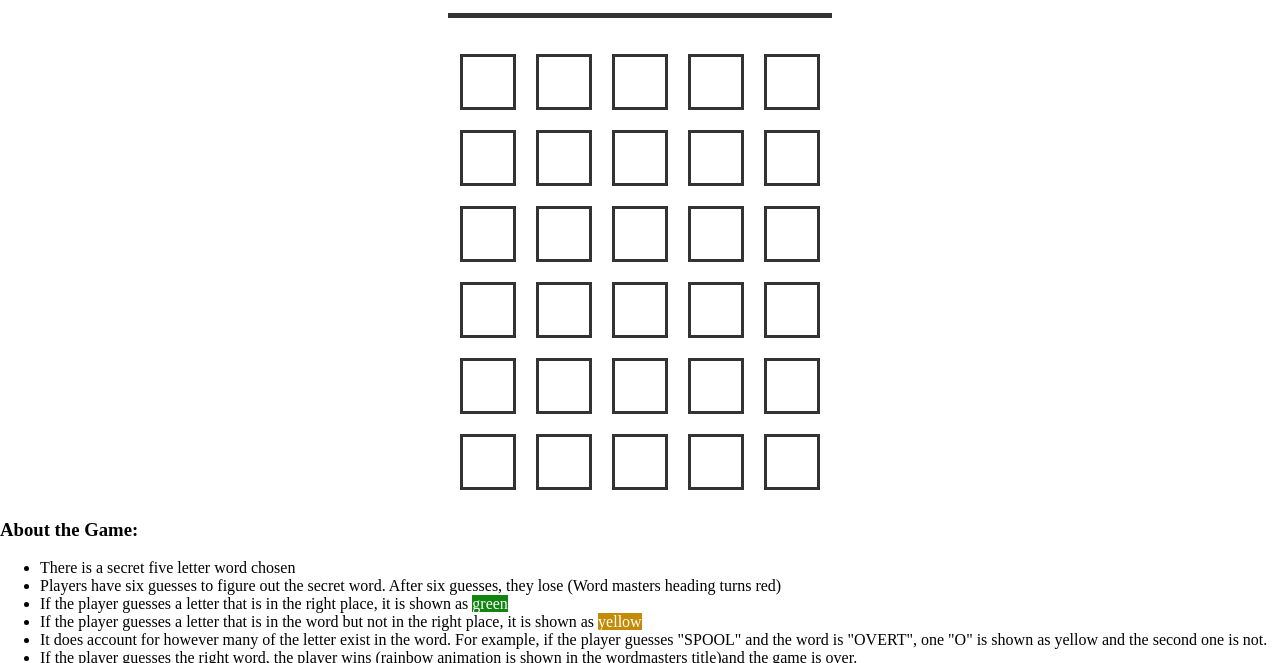
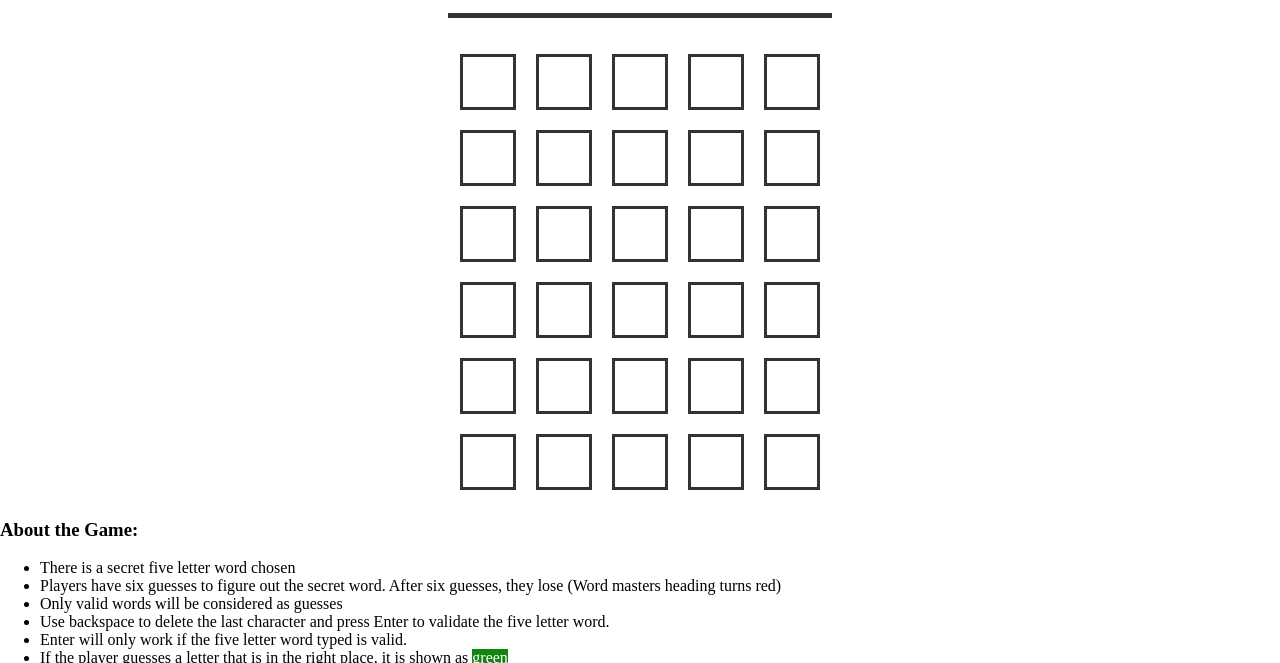
Before and after one commit to sriram-r-b/Word-Masters, a plain HTML site: page index.html in a window 1280 px wide. Shown: the part 137-800 px from the top of the page. Drawn offline with Linux system fonts and the light colour scheme; no server answers.

Commit message:
Update index.html

```diff
--- a/index.html
+++ b/index.html
@@ -74,6 +74,9 @@
         <ul>
             <li>There is a secret five letter word chosen</li>
             <li>Players have six guesses to figure out the secret word. After six guesses, they lose (Word masters heading turns red)</li>
+            <li>Only valid words will be considered as guesses</li>
+            <li>Use backspace to delete the last character and press Enter to validate the five letter word.</li>
+            <li>Enter will only work if the five letter word typed is valid.</li>
             <li>If the player guesses a letter that is in the right place, it is shown as <span class="green">green</span></li>
             <li>If the player guesses a letter that is in the word but not in the right place, it is shown as <span class="yellow">yellow</span> </li>
             <li>It does account for however many of the letter exist in the word. For example, if the player guesses "SPOOL" and the word is "OVERT", one "O" is shown as yellow and the second one is not.</li>
```
